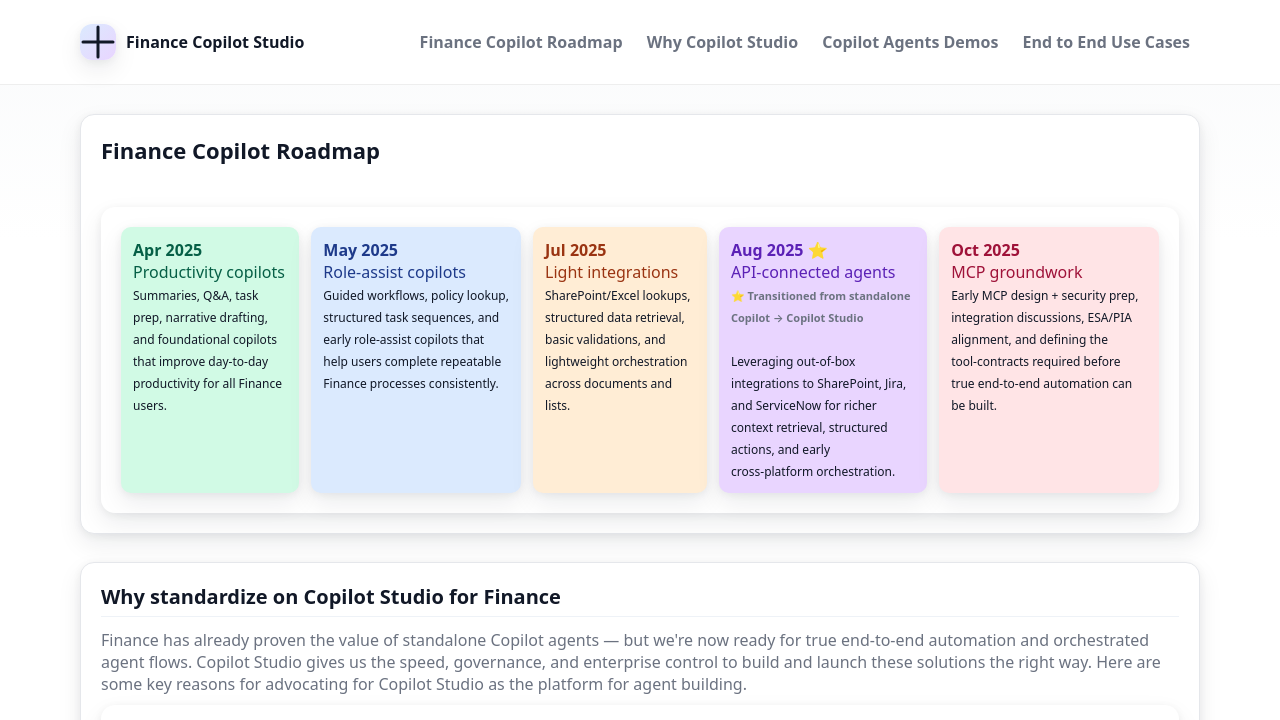
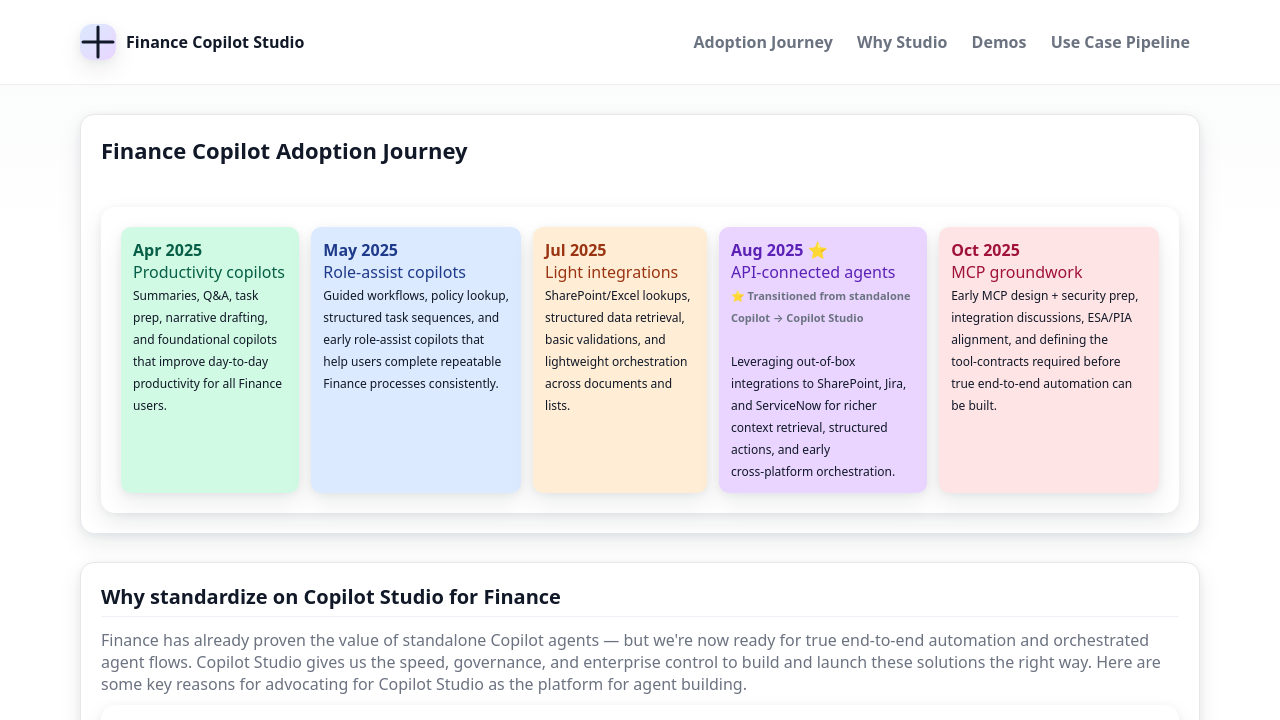
Before and after one commit to GKgodaddy/Finance-Copilot-Journey, a plain HTML site: page index.html in a window 1280 px wide. Shown: the top 720 px of the page. Drawn offline with Linux system fonts and the light colour scheme.

Commit message:
Update navigation and headings for consistency

```diff
--- a/index.html
+++ b/index.html
@@ -80,10 +80,10 @@
         <div>Finance Copilot Studio</div>
       </div>
       <nav class="links" aria-label="Primary">
-        <a href="#overview">Finance Copilot Roadmap</a>
-        <a href="#advantages">Why Copilot Studio</a>
-        <a href="#demos">Copilot Agents Demos</a>
-        <a href="#pipeline">End to End Use Cases</a>
+        <a href="#overview">Adoption Journey</a>
+        <a href="#advantages">Why Studio</a>
+        <a href="#demos">Demos</a>
+        <a href="#pipeline">Use Case Pipeline</a>
       </nav>
     </div>
   </header>
@@ -92,7 +92,7 @@
     <!-- HERO -->
     <section class="hero" id="overview" aria-labelledby="title" style="grid-template-columns:1fr">
       <div>
-        <h1 id="title" style="font-size:clamp(18px,1.8vw,22px);margin:0 0 8px 0">Finance Copilot Roadmap</h1>
+        <h1 id="title" style="font-size:clamp(18px,1.8vw,22px);margin:0 0 8px 0">Finance Copilot Adoption Journey</h1>
       </div>
       <div class="card" style="margin-top:10px;padding:20px">
   <div style="display:flex;gap:12px;justify-content:center;flex-wrap:nowrap">
@@ -412,7 +412,7 @@
 </section>
 
 <footer>
-      <div>Finance Copilot Studio Gallery • Draft for Phon &amp; Aman <span class="ghost">| Update counts/ROI as numbers evolve</span></div>
+      <div>Finance Copilot Studio Gallery <span class="ghost">| Update counts/ROI as numbers evolve</span></div>
     </footer>
   </main>
 </body>
```
